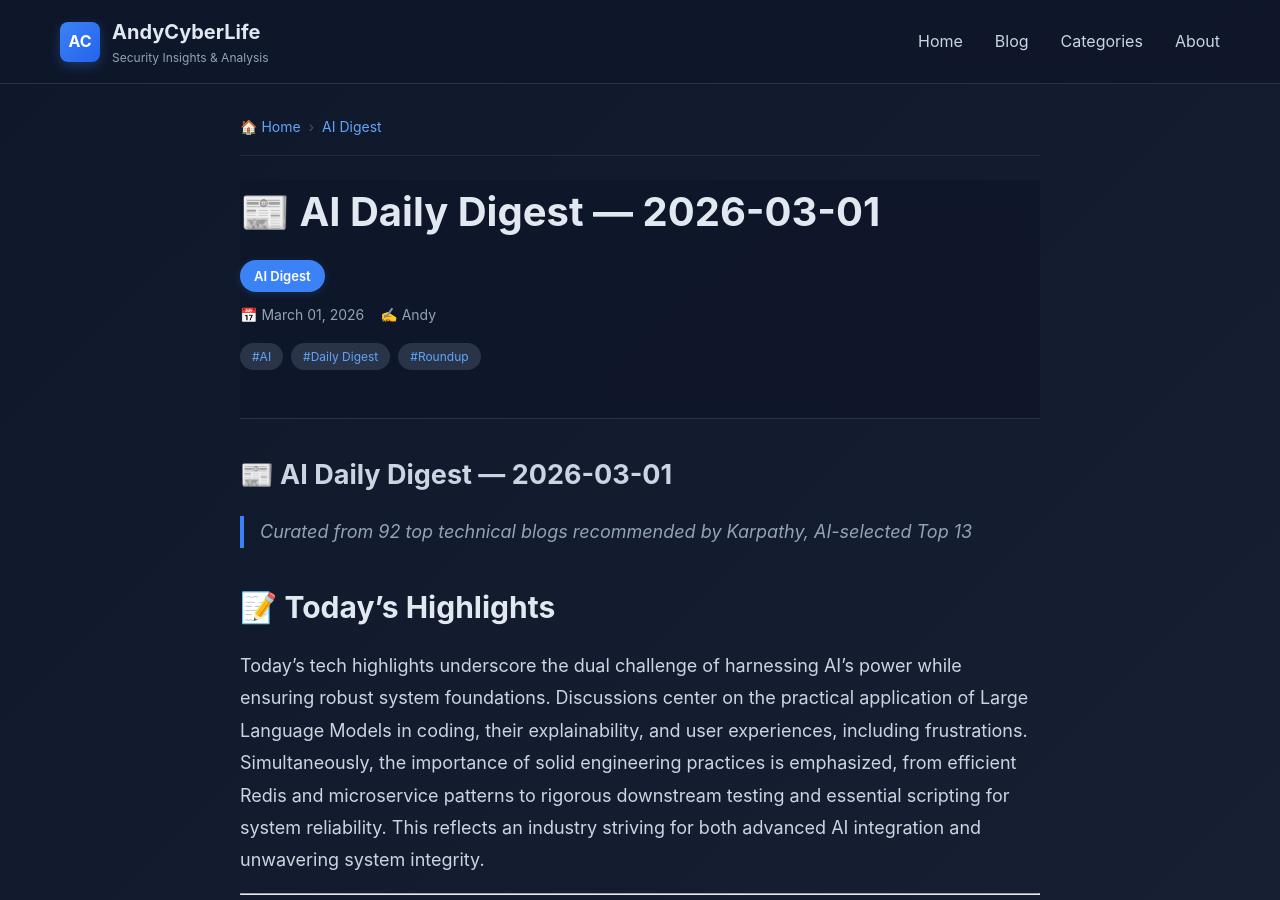
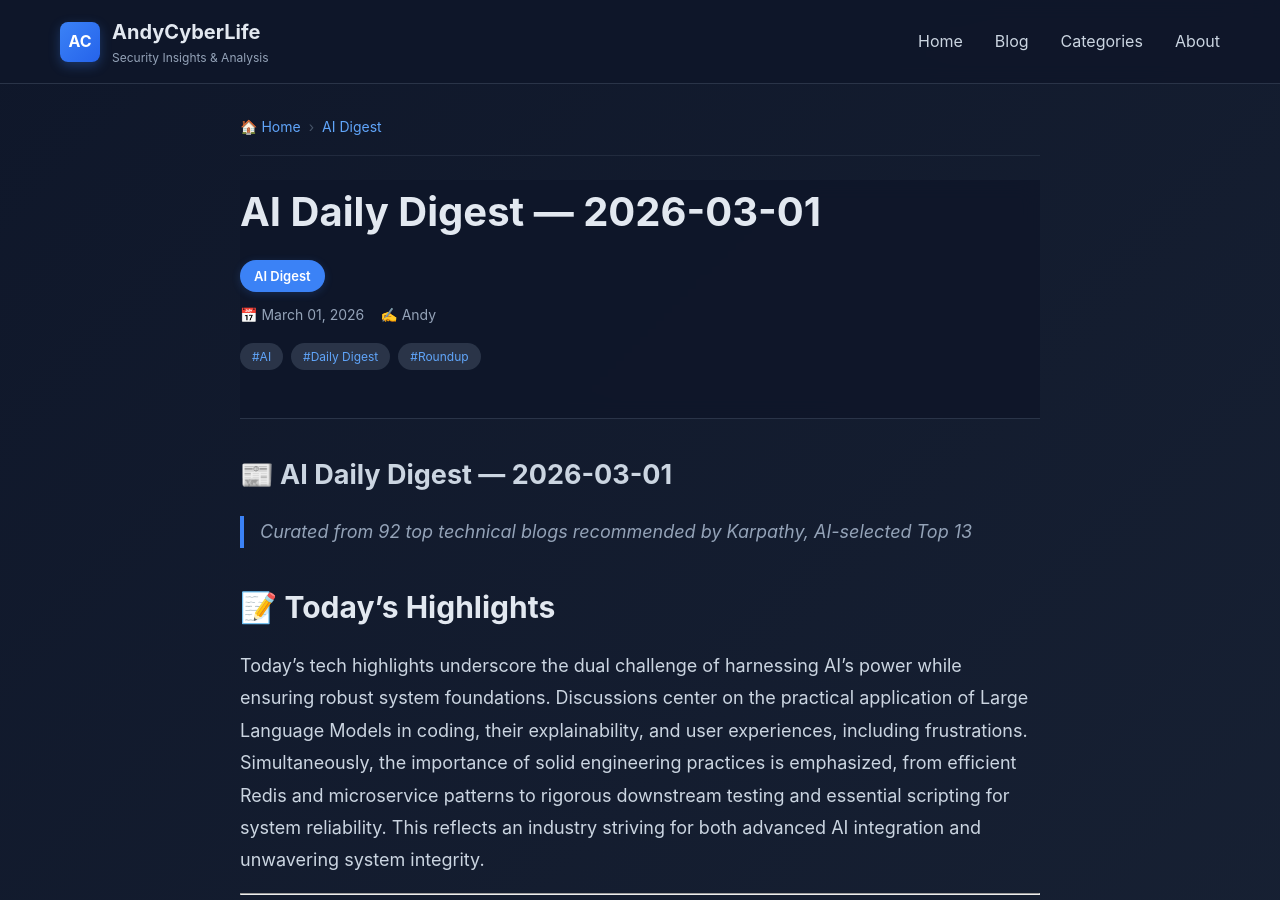
Before and after one commit to sinocikid/sinocikid.github.io, a Jekyll site: the page built from _posts/2026-03-01-ai-daily-digest.md, in a window 1280 px wide and 900 px high. Built offline with Jekyll 4.4.1, drawn with Linux system fonts in a browser that asks for light colours.

```diff
--- a/_posts/2026-03-01-ai-daily-digest.md
+++ b/_posts/2026-03-01-ai-daily-digest.md
@@ -1,5 +1,5 @@
 ---
-title: "📰 AI Daily Digest — 2026-03-01"
+title: "AI Daily Digest — 2026-03-01"
 date: 2026-03-01
 categories: ["AI Digest"]
 tags: ["AI", "Daily Digest", "Roundup"]
```
